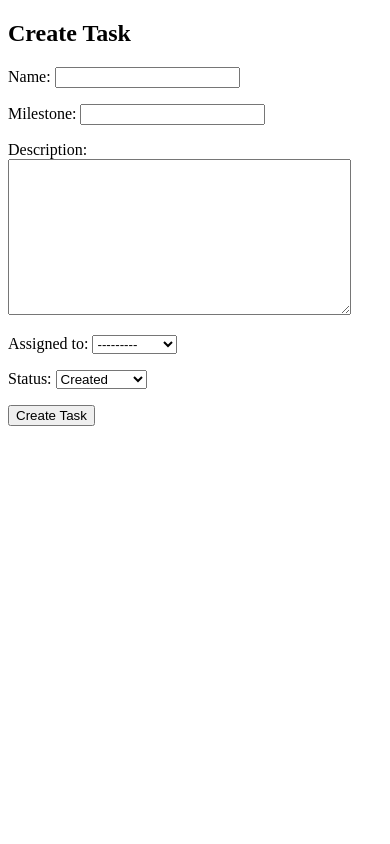
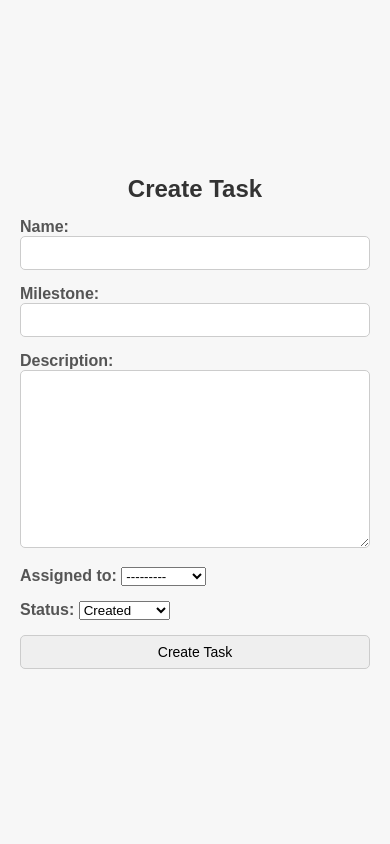
Before and after one commit to Dapsen101/TAMAN-Task-Manager, a Django app: page /create-task/ in a window 390 px wide. Run offline with Django 5.2, Linux system fonts and the light colour scheme; a user stored in the database is signed in; data comes from the database, SQL or seed files in the repository; both versions use the stored data as it was after the commit.

Commit message:
CSS Edited

```diff
--- /dev/null
+++ b/taman_manager/static/css/create_task.css
@@ -0,0 +1,110 @@
+* {
+    margin: 0;
+    padding: 0;
+    box-sizing: border-box;
+}
+
+/* Body Styling */
+body {
+    font-family: Arial, sans-serif;
+    background-color: #f7f7f7;
+    color: #333;
+    display: flex;
+    justify-content: center;
+    align-items: center;
+    min-height: 100vh;
+    padding: 20px;
+}
+
+
+/* Profile Container */
+.profile-container {
+    background-color: #e8dfdf !important;
+    padding: 20px;
+    border-radius: 8px;
+    box-shadow: 0 4px 10px rgba(0, 0, 0, 0.1);
+    max-width: 600px;
+    text-align: center;
+}
+
+/* Heading Styling */
+.profile-container h2 {
+    font-size: 28px;
+    margin-bottom: 20px;
+    color: #333;
+}
+.HeaderText{
+    text-align: center;
+}
+
+/* Form Styling */
+form {
+    display: flex;
+    flex-direction: column;
+    gap: 15px;
+}
+
+form input,
+form textarea,
+form button {
+    padding: 10px;
+    font-size: 16px;
+    border-radius: 5px;
+    border: 1px solid #ccc;
+    width: 100%;
+}
+
+form input[type="file"] {
+    border: none;
+    padding: 8px;
+}
+
+/* Button Styling */
+.edit-btn {
+    background-color: #3d543e !important;
+    color: #fff;
+    border: none;
+    cursor: pointer;
+    font-weight: bold;
+    transition: background-color 0.3s ease;
+}
+
+.edit-btn:hover {
+    background-color: #45a049;
+}
+
+/* Label Styling */
+form label {
+    font-weight: bold;
+    margin-bottom: 5px;
+    color: #555 !important;
+}
+
+/* Form Field Styling */
+form .field {
+    display: flex;
+    flex-direction: column;
+    gap: 5px;
+}
+
+form .field input,
+form .field textarea {
+    padding: 12px;
+    font-size: 16px;
+    border-radius: 6px;
+    border: 1px solid #ddd;
+}
+
+/* Responsive Design */
+@media (max-width: 768px) {
+    .profile-container {
+        width: 90%;
+    }
+
+    form input,
+    form textarea,
+    form button {
+        font-size: 14px;
+        padding: 8px;
+    }
+}
--- a/taman_manager/static/css/profile.css
+++ b/taman_manager/static/css/profile.css
@@ -58,7 +58,7 @@ form input[type="file"] {
 
 /* Button Styling */
 .edit-btn {
-    background-color: #4CAF50;
+    background-color: #3d543e !important;
     color: #fff;
     border: none;
     cursor: pointer;
@@ -74,7 +74,7 @@ form input[type="file"] {
 form label {
     font-weight: bold;
     margin-bottom: 5px;
-    color: #555;
+    color: #555 !important;
 }
 
 /* Form Field Styling */
--- a/taman_manager/static/css/view_profile.css
+++ b/taman_manager/static/css/view_profile.css
@@ -46,7 +46,7 @@ body {
     width: 150px;
     height: 150px;
     border-radius: 50%;
-    border: 4px solid #4CAF50;
+    border: 4px solid rgb(142, 137, 117);
     object-fit: cover;
     margin-bottom: 20px;
 }
@@ -91,7 +91,7 @@ body {
 }
 
 .edit-btn {
-    background-color: #4CAF50;
+    background-color: #282c28;
     color: white;
     border: none;
     transition: background-color 0.3s;
--- a/taman_manager/templates/create_task.html
+++ b/taman_manager/templates/create_task.html
@@ -1,13 +1,21 @@
 <!DOCTYPE html>
 <html lang="en">
 <head>
+  {%load static%}
     <meta charset="UTF-8">
     <meta name="viewport" content="width=device-width, initial-scale=1.0">
+    <link rel="stylesheet" href="{% static 'css/create_task.css' %}">
+
     <title>Document</title>
 </head>
 <body>
-    <h2>Create Task</h2>
+
+
     <form method="post">
+      <div class="HeaderText">
+        <h2>Create Task</h2>
+      </div>
+
       {% csrf_token %}
       {{ form.as_p }}
       <button type="submit">Create Task</button>
--- a/taman_manager/templates/dashboard.html
+++ b/taman_manager/templates/dashboard.html
@@ -114,7 +114,7 @@
                             <a href="./notifications.html"><span  class="famicons--notifications-outline"></span></a>
                             <div class="ProfilePicSection">
                                 <div>
-                                   <a href="{% url 'view_profile' %}"> <img src="{{profile.image.url}}" class="profile-pic" alt="Profile Picture" width="30" height="30"></a>
+                                   <a href="{% url 'view_profile' %}"> <img src="{{profile.image.url}}" class="profile-pic" alt="Profile Picture"></a>
                                 </div>
 
                             </div>
@@ -125,7 +125,7 @@
                                 <p class="ListTasks"> Create a new task </p>
                             </div>
                             <div class="addBtn">
-                                <a href="{% url 'view_tasks' %}"><span class="material-symbols--add"></span></a>
+                                <a href="{% url 'create_task' %}"><span class="material-symbols--add"></span></a>
 
                             </div>
 
--- a/taman_manager/templates/profile.html
+++ b/taman_manager/templates/profile.html
@@ -4,7 +4,7 @@
     <meta charset="UTF-8">
     {% load static %}
     <meta name="viewport" content="width=device-width, initial-scale=1.0">
-    <title>Edit Profile</title>
+    <title>TAMAN | Edit Profile</title>
     <link rel="stylesheet" href="{% static 'css/profile.css' %}">
 </head>
 <body>
--- a/taman_manager/templates/view_task.html
+++ b/taman_manager/templates/view_task.html
@@ -4,6 +4,7 @@
     {% load static %}
     <meta charset="UTF-8">
     <meta name="viewport" content="width=device-width, initial-scale=1.0">
+    <link href="https://fonts.googleapis.com/css2?family=Baloo+Bhaijaan+2:wght@400..800&family=Montserrat:ital,wght@0,100..900;1,100..900&display=swap" rel="stylesheet">
     <link rel="stylesheet" href="{% static 'css/view_task.css' %}">
     <title>View Tasks</title>
 </head>
@@ -15,7 +16,7 @@
     <a href="{% url 'dashboard' %}" class="btn btn-secondary mb-3">Back to Home</a>
 
     <!-- Create Task Button -->
-    <a href="{% url 'create_task' %}" class="btn btn-primary mb-3">Create Task</a>
+    <a href="{% url 'create_task' %}" class="btn CreateTask btn-primary mb-3">Create Task</a>
 
     {% if tasks %}
     <table class="table">
```
Also changed, not shown: taman_manager/static/css/dashboard.css (+7 -5 lines), taman_manager/static/css/view_task.css (+14 -0 lines), taman_manager/db.sqlite3, taman_manager/media/images/Samzys_Profile.jpg (added), taman_manager/media/images/Screenshot_1.png (added).
